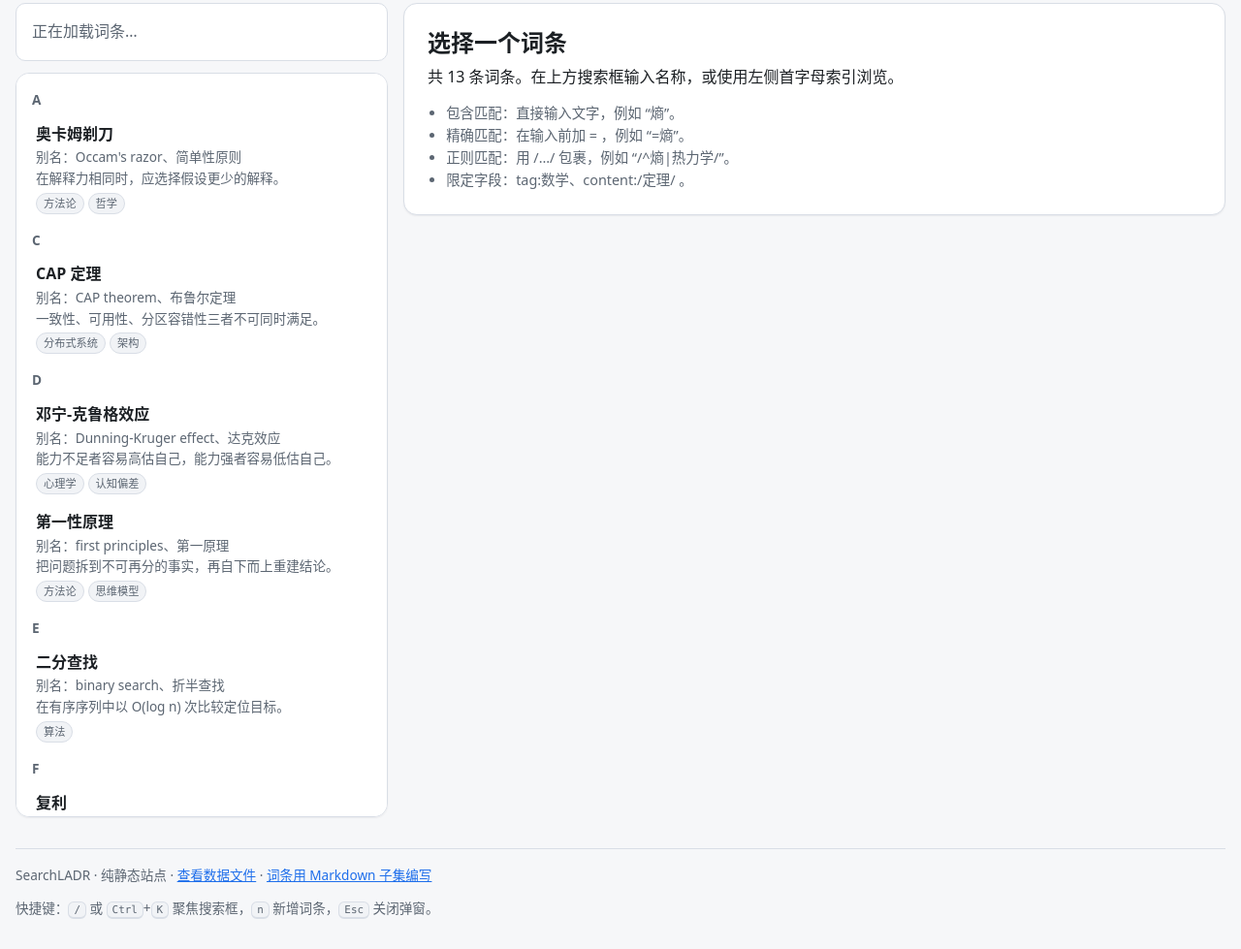
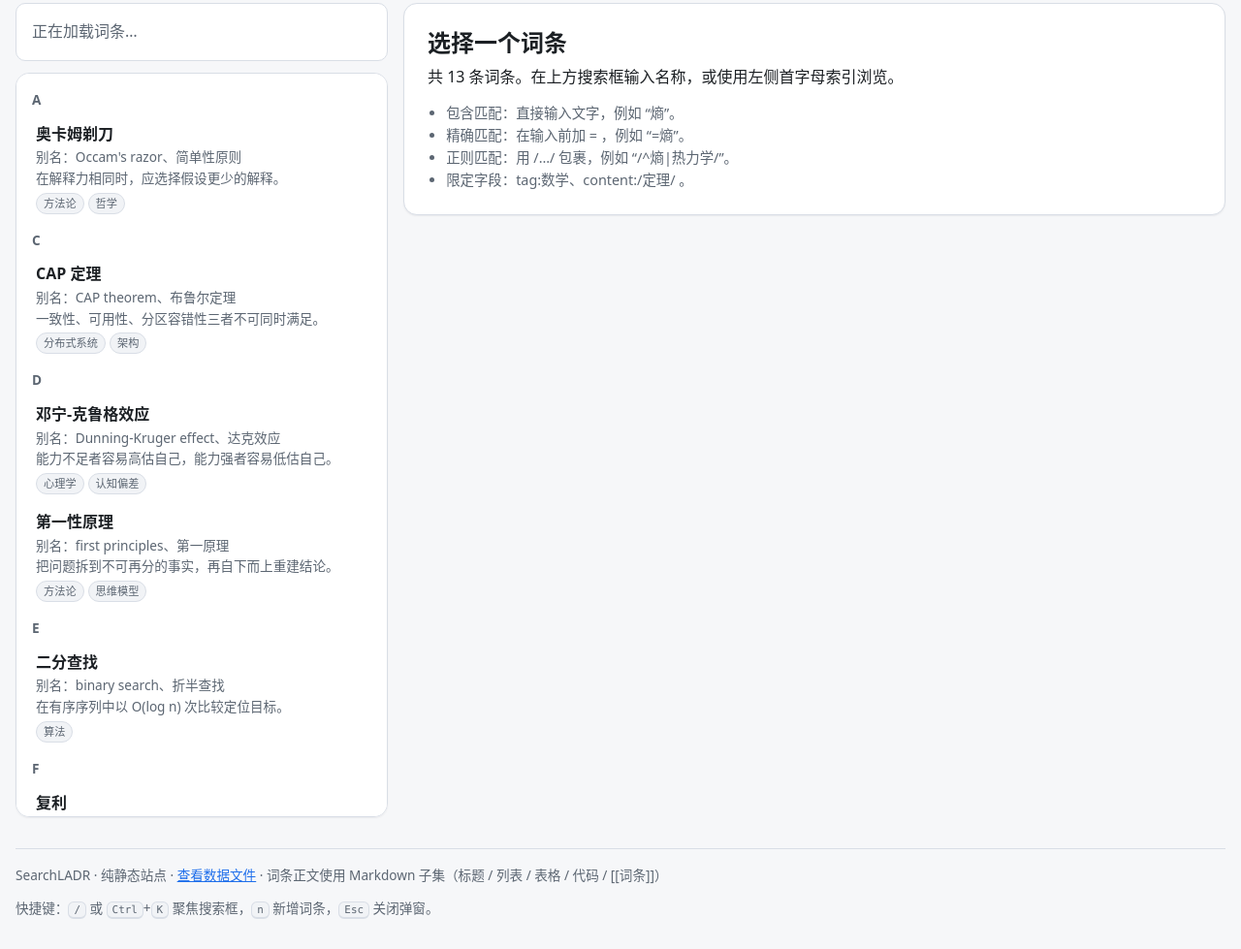
Before and after one commit to Vicissiarbor/wiki, a website with bundled scripts: page web/index.html in a window 1280 px wide. Shown: the part 318-1297 px from the top of the page at 97% size. Built offline with nearby package versions, Linux system fonts and the light colour scheme.

Commit message:
fix(web): replace the placeholder footer link with a useful note

```diff
--- a/web/index.html
+++ b/web/index.html
@@ -46,7 +46,7 @@
         <span aria-hidden="true">·</span>
         <a href="./data/entries.json">查看数据文件</a>
         <span aria-hidden="true">·</span>
-        <a href="https://github.com/" rel="noopener noreferrer">词条用 Markdown 子集编写</a>
+        <span>词条正文使用 Markdown 子集（标题 / 列表 / 表格 / 代码 / [[词条]]）</span>
       </p>
       <p class="site-footer__hint">
         快捷键：<kbd>/</kbd> 或 <kbd>Ctrl</kbd>+<kbd>K</kbd> 聚焦搜索框，<kbd>n</kbd> 新增词条，<kbd>Esc</kbd> 关闭弹窗。
```
